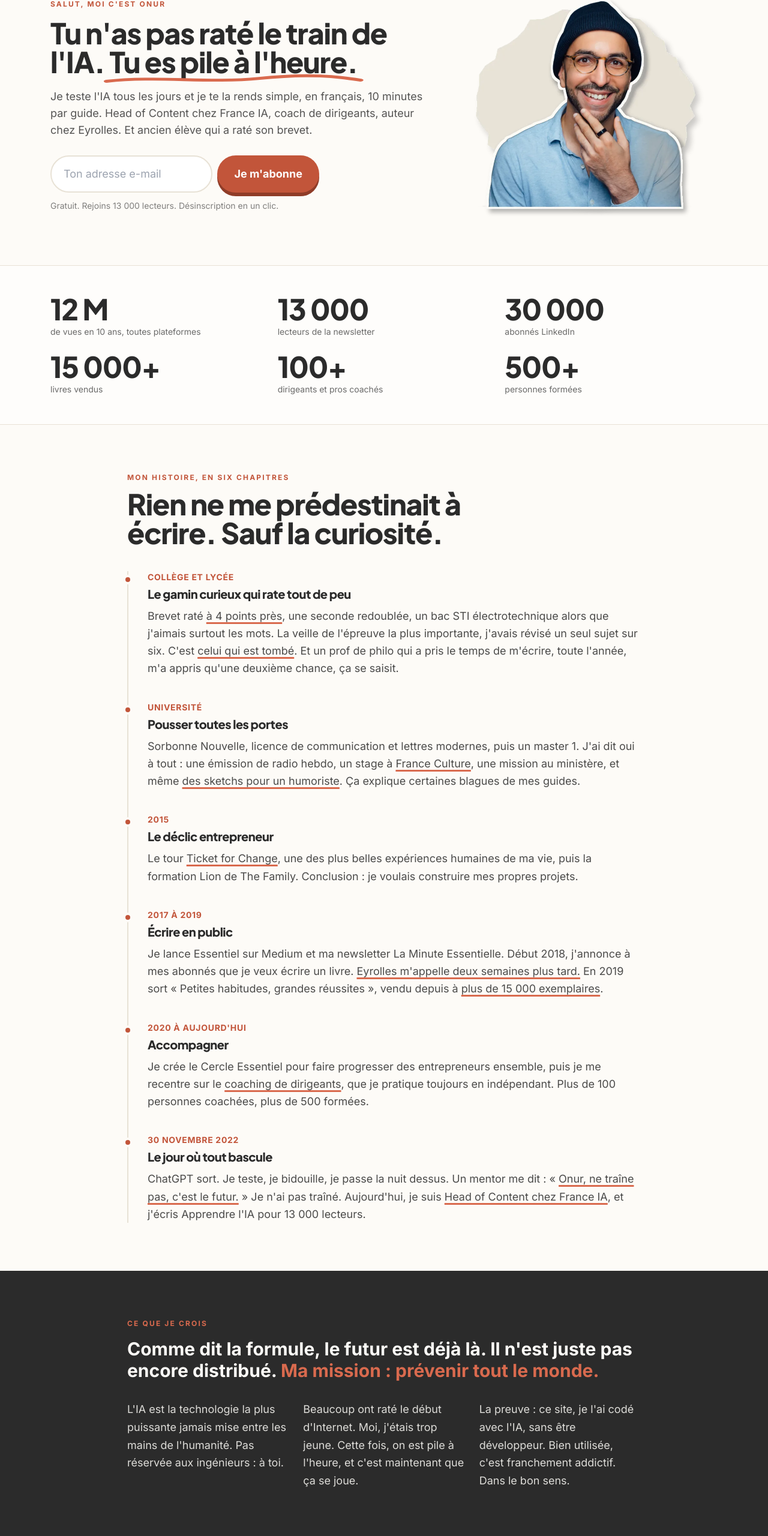
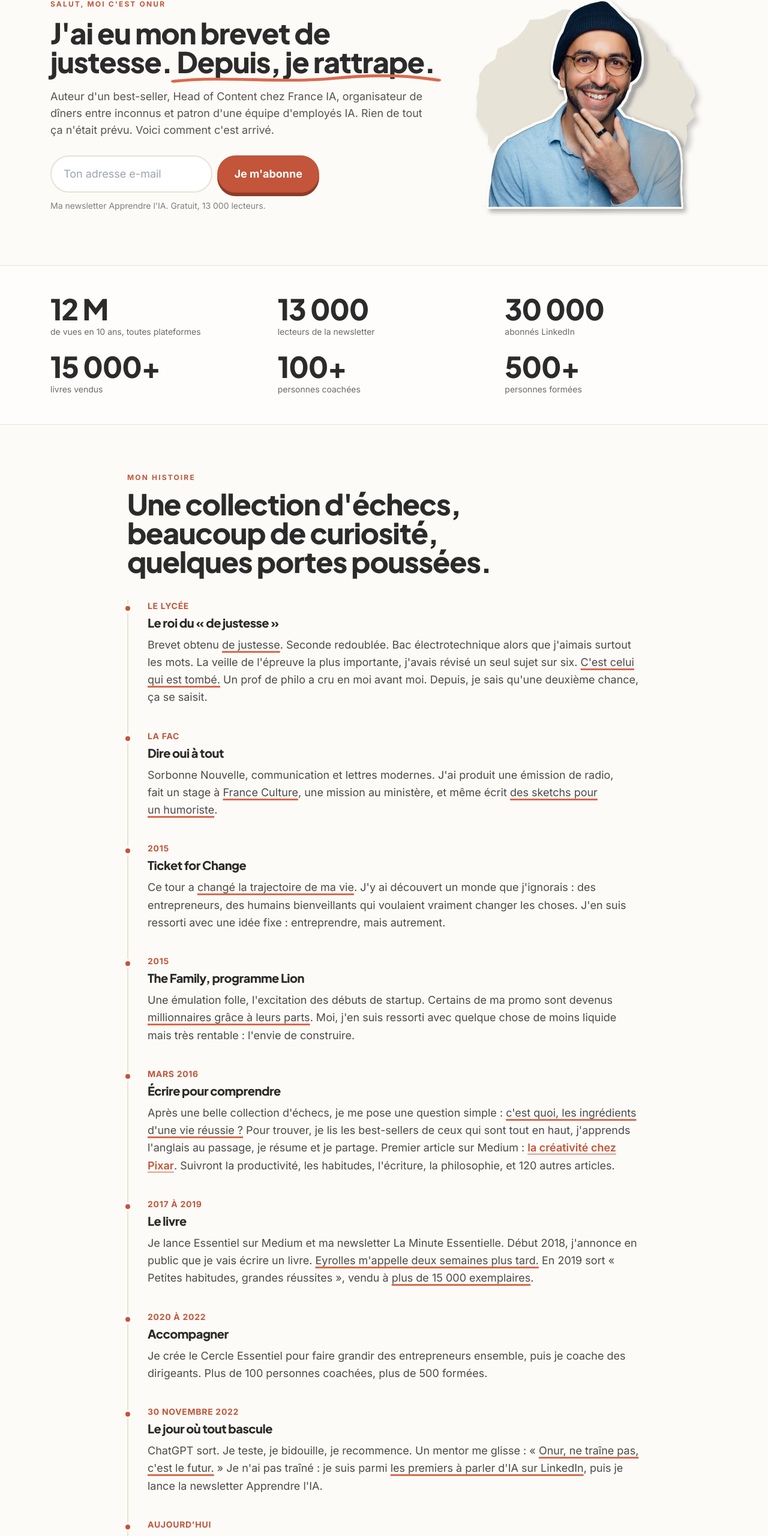
Before and after one commit to Onur-IA/onurkarapinar-site, a React (Vite) app: page /a-propos in a window 1280 px wide. Shown: the part 159-2719 px from the top of the page at 60% size. Built offline with nearby package versions, Linux system fonts and the light colour scheme.

Commit message:
À propos v12 : page personnelle

```diff
--- a/src/pages/APropos.tsx
+++ b/src/pages/APropos.tsx
@@ -1,59 +1,56 @@
 import { Link } from "react-router-dom";
-import { A, useSeo, Reveal, SubscribeForm, Quote, Stats, CtaBand, Scribble, Hl } from "../lib";
-import { guides, GuideCard } from "../guides";
-const H = "/img";
-const start = ["claude-guide-debutant", "fichier-voix-claude", "claude-skills"];
+import { A, useSeo, Reveal, SubscribeForm, Stats, CtaBand, Scribble, Hl } from "../lib";
+const PIXAR = "https://medium.com/essentiels/10-astuces-qu-une-ex-employ%C3%A9e-de-pixar-m-a-appris-sur-l-%C3%A9criture-cr%C3%A9ative-3d52c4a63afe";
 const chapters: [string, string, string][] = [
-  ["Collège et lycée", "Le gamin curieux qui rate tout de peu", "Brevet raté **à 4 points près**, une seconde redoublée, un bac STI électrotechnique alors que j'aimais surtout les mots. La veille de l'épreuve la plus importante, j'avais révisé un seul sujet sur six. C'est **celui qui est tombé**. Et un prof de philo qui a pris le temps de m'écrire, toute l'année, m'a appris qu'une deuxième chance, ça se saisit."],
-  ["Université", "Pousser toutes les portes", "Sorbonne Nouvelle, licence de communication et lettres modernes, puis un master 1. J'ai dit oui à tout : une émission de radio hebdo, un stage à **France Culture**, une mission au ministère, et même **des sketchs pour un humoriste**. Ça explique certaines blagues de mes guides."],
-  ["2015", "Le déclic entrepreneur", "Le tour **Ticket for Change**, une des plus belles expériences humaines de ma vie, puis la formation Lion de The Family. Conclusion : je voulais construire mes propres projets."],
-  ["2017 à 2019", "Écrire en public", "Je lance Essentiel sur Medium et ma newsletter La Minute Essentielle. Début 2018, j'annonce à mes abonnés que je veux écrire un livre. **Eyrolles m'appelle deux semaines plus tard.** En 2019 sort « Petites habitudes, grandes réussites », vendu depuis à **plus de 15 000 exemplaires**."],
-  ["2020 à aujourd'hui", "Accompagner", "Je crée le Cercle Essentiel pour faire progresser des entrepreneurs ensemble, puis je me recentre sur le **coaching de dirigeants**, que je pratique toujours en indépendant. Plus de 100 personnes coachées, plus de 500 formées."],
-  ["30 novembre 2022", "Le jour où tout bascule", "ChatGPT sort. Je teste, je bidouille, je passe la nuit dessus. Un mentor me dit : « **Onur, ne traîne pas, c'est le futur.** » Je n'ai pas traîné. Aujourd'hui, je suis **Head of Content chez France IA**, et j'écris Apprendre l'IA pour 13 000 lecteurs."],
+  ["Le lycée", "Le roi du « de justesse »", "Brevet obtenu **de justesse**. Seconde redoublée. Bac électrotechnique alors que j'aimais surtout les mots. La veille de l'épreuve la plus importante, j'avais révisé un seul sujet sur six. **C'est celui qui est tombé.** Un prof de philo a cru en moi avant moi. Depuis, je sais qu'une deuxième chance, ça se saisit."],
+  ["La fac", "Dire oui à tout", "Sorbonne Nouvelle, communication et lettres modernes. J'ai produit une émission de radio, fait un stage à **France Culture**, une mission au ministère, et même écrit **des sketchs pour un humoriste**."],
+  ["2015", "Ticket for Change", "Ce tour a **changé la trajectoire de ma vie**. J'y ai découvert un monde que j'ignorais : des entrepreneurs, des humains bienveillants qui voulaient vraiment changer les choses. J'en suis ressorti avec une idée fixe : entreprendre, mais autrement."],
+  ["2015", "The Family, programme Lion", "Une émulation folle, l'excitation des débuts de startup. Certains de ma promo sont devenus **millionnaires grâce à leurs parts**. Moi, j'en suis ressorti avec quelque chose de moins liquide mais très rentable : l'envie de construire."],
+  ["Mars 2016", "Écrire pour comprendre", "Après une belle collection d'échecs, je me pose une question simple : **c'est quoi, les ingrédients d'une vie réussie ?** Pour trouver, je lis les best-sellers de ceux qui sont tout en haut, j'apprends l'anglais au passage, je résume et je partage. Premier article sur Medium : <a>la créativité chez Pixar</a>. Suivront la productivité, les habitudes, l'écriture, la philosophie, et 120 autres articles."],
+  ["2017 à 2019", "Le livre", "Je lance Essentiel sur Medium et ma newsletter La Minute Essentielle. Début 2018, j'annonce en public que je vais écrire un livre. **Eyrolles m'appelle deux semaines plus tard.** En 2019 sort « Petites habitudes, grandes réussites », vendu à **plus de 15 000 exemplaires**."],
+  ["2020 à 2022", "Accompagner", "Je crée le Cercle Essentiel pour faire grandir des entrepreneurs ensemble, puis je coache des dirigeants. Plus de 100 personnes coachées, plus de 500 formées."],
+  ["30 novembre 2022", "Le jour où tout bascule", "ChatGPT sort. Je teste, je bidouille, je recommence. Un mentor me glisse : « **Onur, ne traîne pas, c'est le futur.** » Je n'ai pas traîné : je suis parmi **les premiers à parler d'IA sur LinkedIn**, puis je lance la newsletter Apprendre l'IA."],
+  ["Aujourd'hui", "Deux casquettes", "**Head of Content chez France IA** le jour, solopreneur avec Apprendre l'IA le reste du temps. Et toujours ce besoin de comprendre, puis d'expliquer."],
 ];
 const facts = [
-  "J'ai écrit des sketchs pour un humoriste. Oui, avant de parler de prompts.",
-  "J'ai fait un stage à France Culture pendant mes études.",
-  "J'ai annoncé en public que j'écrirais un livre. Eyrolles m'a contacté deux semaines après.",
-  "En fac, j'ai découvert en fin d'année une matière où j'étais inscrit sans le savoir. Je ne suis jamais allé au cours. Je l'ai rattrapée quand même.",
-  "Ce site, je l'ai codé avec l'IA. Sans être développeur.",
+  "J'ai écrit des sketchs pour un humoriste. Les prompts, c'est venu après.",
+  "J'ai fait un stage à France Culture. J'ai gardé la voix, pas l'horaire.",
+  "J'ai annoncé en public que j'écrirais un livre. Eyrolles m'a appelé deux semaines après. Depuis, je fais attention à ce que j'annonce.",
+  "J'ai bouclé Hyrox Paris en 2 h 00 min 41 s. Oui, 41 secondes de plus que 2 heures. Je ne veux pas en parler.",
+  "Mon équipe d'employés IA négocie pour moi. Elle a obtenu un remboursement de Squarespace. Moi, je n'aurais pas osé.",
 ];
+const Tl = ({ t }: { t: string }) => { const [a, b] = t.split("<a>"); if (!b) return <Hl t={t}/>; const [l, c] = b.split("</a>"); return <><Hl t={a}/><a href={PIXAR} target="_blank" rel="noopener" className="font-semibold text-terra underline underline-offset-4">{l}</a><Hl t={c}/></>; };
 export default function APropos() {
-  useSeo("À propos | Onur Karapinar", "Head of Content chez France IA, coach de dirigeants, auteur chez Eyrolles. Je t'aide à apprendre l'IA simplement, 10 minutes par guide.");
+  useSeo("À propos | Onur Karapinar", "Head of Content chez France IA, auteur chez Eyrolles, organisateur de dîners entre inconnus. L'histoire d'un curieux qui a eu beaucoup de deuxièmes chances.");
   return (<>
     <section className="mx-auto grid max-w-6xl items-center gap-10 px-5 py-14 md:grid-cols-[1.2fr_.8fr] md:py-20">
-      <Reveal><div className="kicker">Salut, moi c'est Onur</div><h1 className="mt-4 text-4xl font-extrabold leading-tight tracking-tight md:text-5xl">Tu n'as pas raté le train de l'IA. <Scribble>Tu es pile à l'heure.</Scribble></h1>
-        <p className="mt-5 text-lg text-ink/80">Je teste l'IA tous les jours et je te la rends simple, en français, 10 minutes par guide. Head of Content chez France IA, coach de dirigeants, auteur chez Eyrolles. Et ancien élève qui a raté son brevet.</p>
-        <div className="mt-7"><SubscribeForm/></div><p className="mt-3 text-sm text-ink/60">Gratuit. Rejoins 13 000 lecteurs. Désinscription en un clic.</p></Reveal>
+      <Reveal><div className="kicker">Salut, moi c'est Onur</div><h1 className="mt-4 text-4xl font-extrabold leading-tight tracking-tight md:text-5xl">J'ai eu mon brevet de justesse. <Scribble>Depuis, je rattrape.</Scribble></h1>
+        <p className="mt-5 text-lg text-ink/80">Auteur d'un best-seller, Head of Content chez France IA, organisateur de dîners entre inconnus et patron d'une équipe d'employés IA. Rien de tout ça n'était prévu. Voici comment c'est arrivé.</p>
+        <div className="mt-7"><SubscribeForm/></div><p className="mt-3 text-sm text-ink/60">Ma newsletter Apprendre l'IA. Gratuit, 13 000 lecteurs.</p></Reveal>
       <Reveal delay={150}><img src={`${A}/portrait-collage-720.webp`} alt="Portrait d'Onur Karapinar" width="384" height="480" className="mx-auto w-full max-w-sm"/></Reveal>
     </section>
-    <section className="border-y border-sable bg-white/60"><div className="mx-auto max-w-6xl px-5 py-12"><Stats items={[["12 M", "de vues en 10 ans, toutes plateformes"], ["13 000", "lecteurs de la newsletter"], ["30 000", "abonnés LinkedIn"], ["15 000+", "livres vendus"], ["100+", "dirigeants et pros coachés"], ["500+", "personnes formées"]]}/></div></section>
-    <section className="mx-auto max-w-4xl px-5 py-20"><Reveal><div className="kicker">Mon histoire, en six chapitres</div><h2 className="h2 mt-3">Rien ne me prédestinait à écrire. Sauf la curiosité.</h2></Reveal>
-      <ol className="mt-10 border-l-2 border-sable">{chapters.map(([d, t, x], i) => <Reveal key={d} delay={i * 60} className="mb-10 last:mb-0"><li className="relative pl-8"><span aria-hidden="true" className="absolute -left-[9px] top-1.5 h-4 w-4 rounded-full border-4 border-creme bg-terra"/><div className="text-sm font-bold uppercase tracking-wider text-terra">{d}</div><h3 className="mt-1 text-xl font-extrabold">{t}</h3><p className="mt-2 leading-relaxed text-ink/85"><Hl t={x}/></p></li></Reveal>)}</ol>
+    <section className="border-y border-sable bg-white/60"><div className="mx-auto max-w-6xl px-5 py-12"><Stats items={[["12 M", "de vues en 10 ans, toutes plateformes"], ["13 000", "lecteurs de la newsletter"], ["30 000", "abonnés LinkedIn"], ["15 000+", "livres vendus"], ["100+", "personnes coachées"], ["500+", "personnes formées"]]}/></div></section>
+    <section className="mx-auto max-w-4xl px-5 py-20"><Reveal><div className="kicker">Mon histoire</div><h2 className="h2 mt-3">Une collection d'échecs, beaucoup de curiosité, quelques portes poussées.</h2></Reveal>
+      <ol className="mt-10 border-l-2 border-sable">{chapters.map(([d, t, x], i) => <Reveal key={t} delay={i * 40} className="mb-10 last:mb-0"><li className="relative pl-8"><span aria-hidden="true" className="absolute -left-[9px] top-1.5 h-4 w-4 rounded-full border-4 border-creme bg-terra"/><div className="text-sm font-bold uppercase tracking-wider text-terra">{d}</div><h3 className="mt-1 text-xl font-extrabold">{t}</h3><p className="mt-2 leading-relaxed text-ink/85"><Tl t={x}/></p></li></Reveal>)}</ol>
+      <Reveal className="mt-12 rounded-2xl bg-pale/60 p-6 text-ink/85">Et le livre ? Il parle de tout ça : des petits gestes répétés qui finissent par changer une trajectoire. <Link to="/livre" className="font-bold text-terra underline underline-offset-4">Le découvrir</Link></Reveal>
     </section>
     <section className="bg-ink text-creme"><div className="mx-auto max-w-4xl px-5 py-20"><Reveal><div className="kicker !text-terral">Ce que je crois</div>
       <p className="mt-4 text-2xl font-bold leading-snug md:text-3xl">Comme dit la formule, le futur est déjà là. Il n'est juste pas encore distribué. <span className="text-terral">Ma mission : prévenir tout le monde.</span></p>
       <div className="mt-8 grid gap-6 text-creme/85 md:grid-cols-3">
-        <p>L'IA est la technologie la plus puissante jamais mise entre les mains de l'humanité. Pas réservée aux ingénieurs : à toi.</p>
-        <p>Beaucoup ont raté le début d'Internet. Moi, j'étais trop jeune. Cette fois, on est pile à l'heure, et c'est maintenant que ça se joue.</p>
-        <p>La preuve : ce site, je l'ai codé avec l'IA, sans être développeur. Bien utilisée, c'est franchement addictif. Dans le bon sens.</p></div></Reveal></div></section>
-    <section className="mx-auto max-w-5xl px-5 py-20"><Reveal><div className="kicker">Ce que tu reçois</div><h2 className="h2 mt-3">Un guide, une action.</h2><p className="mt-3 text-ink/70">Tu lis, tu ouvres l'outil, tu refais. Ma règle : si quelqu'un qui n'a jamais ouvert ChatGPT ne peut pas suivre, j'ai raté mon guide.</p></Reveal>
-      <div className="mt-8 grid gap-5 sm:grid-cols-2">{["Le problème de départ, tiré de ta vraie journée.", "Les étapes numérotées, avec captures d'écran et la méthode détaillée.", "Ce qui a marché chez moi. Et ce qui a raté, parce que ça arrive.", "Ce qui est disponible en France, et ce qui ne l'est pas encore."].map((x, i) => <Reveal key={i} delay={i * 60}><div className="card flex h-full gap-4 p-5"><span className="text-2xl font-extrabold text-terra">{i + 1}</span><p>{x}</p></div></Reveal>)}</div>
-    </section>
+        <p>L'IA est la technologie la plus puissante jamais mise entre les mains de l'humanité. Et elle ne demande pas de savoir coder.</p>
+        <p>Beaucoup ont raté le début d'Internet. Moi, j'étais trop jeune. Cette fois, on est pile à l'heure.</p>
+        <p>La preuve : ce site, je l'ai codé avec l'IA, sans être développeur. Bien utilisée, c'est franchement addictif.</p></div></Reveal></div></section>
+    <section className="mx-auto max-w-5xl px-5 py-20"><Reveal><div className="kicker">À côté des écrans</div><h2 className="h2 mt-3">Trois obsessions, en dehors du travail.</h2><p className="mt-3 text-ink/70">Enfin, en dehors. C'est discutable.</p></Reveal>
+      <div className="mt-10 grid gap-6 md:grid-cols-3">
+        <Reveal><div className="card h-full p-7"><div className="text-sm font-bold uppercase tracking-wider text-terra">Depuis juin 2025</div><h3 className="mt-2 text-xl font-extrabold">Aftermind</h3><p className="mt-3 text-ink/85"><Hl t="Entreprendre seul, c'est parfois très seul. J'ai réuni dans un groupe WhatsApp **dix personnes que j'aimais bien**. Puis un dîner par mois. Puis des lives d'entraide. Puis on a ouvert, sur recommandation. Aujourd'hui, **plus de 40 entrepreneurs indépendants brillants**."/></p><p className="mt-3 text-sm text-ink/60">Comme disait Jim Rohn, on est la moyenne des cinq personnes avec qui on passe le plus de temps. J'ai choisi les miennes.</p></div></Reveal>
+        <Reveal delay={80}><div className="card h-full p-7"><div className="text-sm font-bold uppercase tracking-wider text-terra">Chaque mois</div><h3 className="mt-2 text-xl font-extrabold">Les Link Dinners</h3><p className="mt-3 text-ink/85"><Hl t="Ma théorie de la chance, inspirée des recherches du psychologue Richard Wiseman sur les gens chanceux : **agrandir sa surface de chance**, montrer ce qu'on fait au plus de monde possible. Alors je dîne avec des inconnus. **Cinq personnes sélectionnées, une belle table à Paris**, et pas besoin de masque social."/></p><p className="mt-3 text-sm text-ink/60">Tout a commencé après une conférence : des gens qui devaient se rencontrer, un message LinkedIn, un déjeuner le jour même. La suite revient très bientôt.</p></div></Reveal>
+        <Reveal delay={160}><div className="card h-full p-7"><div className="text-sm font-bold uppercase tracking-wider text-terra">Tous les jours</div><h3 className="mt-2 text-xl font-extrabold">Mon équipe d'employés IA</h3><p className="mt-3 text-ink/85"><Hl t="Mon usage le plus fou : **une équipe d'employés IA**. Ils construisent ce site, préparent mes contenus, et **négocient même pour moi** (bonjour le remboursement Squarespace). C'est un jeu vidéo, sauf que les victoires sont réelles."/></p><p className="mt-3 text-sm text-ink/60">Oui, je suis accro. Mais c'est la bonne addiction, cette fois.</p></div></Reveal>
+      </div></section>
     <section className="bg-pale"><div className="mx-auto grid max-w-5xl items-center gap-10 px-5 py-20 md:grid-cols-[.8fr_1.2fr]">
-      <Reveal><img src={`${A}/portrait-studio.webp`} alt="Onur Karapinar en studio" loading="lazy" className="mx-auto w-full max-w-xs rounded-2xl shadow-xl"/></Reveal>
+      <Reveal><figure><img src="/img/hyrox-paris.webp" alt="Onur à l'arrivée de Hyrox Paris, devant l'écran affichant 2:00:41" width="640" height="961" loading="lazy" className="mx-auto w-full max-w-xs rounded-2xl shadow-xl"/><figcaption className="mt-3 text-center text-sm text-ink/60">Hyrox Paris, 2:00:41. Le sourire de quelqu'un qui ne sait pas encore qu'il a raté les 2 heures de 41 secondes.</figcaption></figure></Reveal>
       <Reveal delay={100}><div className="kicker">5 choses que tu ne sais pas sur moi</div>
         <ul className="mt-5 space-y-4">{facts.map((f, i) => <li key={i} className="flex gap-4"><span className="font-extrabold text-terra">{i + 1}.</span><span>{f}</span></li>)}</ul></Reveal>
     </div></section>
-    <section className="mx-auto max-w-6xl px-5 py-20"><Reveal><h2 className="h2">Ce que les lecteurs m'ont répondu.</h2></Reveal>
-      <div className="mt-8 columns-1 gap-5 md:columns-3">
-        <Quote q="Depuis que je t'ai découvert (hier), **j'ai créé 6 projets !** […] C'est un peu enivrant ! Mais passionnant quand on commence à piger." n="Le Hamac" src="Le fichier contexte Claude" img={`${H}/t-hamac.jpg`}/>
-        <Quote q="Je suis choqué par la **quantité de valeur** que tu viens de délivrer. Merci. Je m'abonne." n="Nirmoo" src="Claude Cowork, le guide complet"/>
-        <Quote q="Banger, **très pédagogique & divertissant**. J'enregistre précieusement ce guide ! Merci Onur :)" n="Pierre Cartier" src="Nano Banana 2" img={`${H}/t-pierre.jpg`}/>
-      </div></section>
-    <section className="bg-white/60"><div className="mx-auto max-w-6xl px-5 py-20"><Reveal><h2 className="h2">Par où commencer ? Ces trois guides.</h2></Reveal>
-      <div className="mt-8 grid gap-6 sm:grid-cols-2 lg:grid-cols-3">{start.map(s => guides.find(g => g.slug === s)).filter(Boolean).map((g, i) => <Reveal key={i} delay={i * 100}><GuideCard g={g!}/></Reveal>)}</div>
-      <Reveal className="mt-10 rounded-2xl bg-pale/60 p-8"><h3 className="text-xl font-bold">Une dernière chose</h3><p className="mt-2">Pose-moi ta question bête. Réponds à n'importe quel guide, je lis tout. Les meilleures questions deviennent des guides. Et si tu veux lire mon livre, <Link to="/livre" className="font-bold text-terra underline underline-offset-4">c'est par ici</Link>.</p></Reveal></div></section>
-    <CtaBand title="Le prochain guide IA arrive bientôt." text="Apprendre l'IA simplement, 10 minutes par guide. Gratuit, une à deux fois par semaine, désinscription en un clic."/>
+    <CtaBand title="Si tu as lu jusqu'ici, on va bien s'entendre." text="Apprendre l'IA : un guide de 10 minutes, une à deux fois par semaine. Gratuit, désinscription en un clic."/>
   </>);
 }
```
Also changed, not shown: public/img/hyrox-paris.webp (added).
